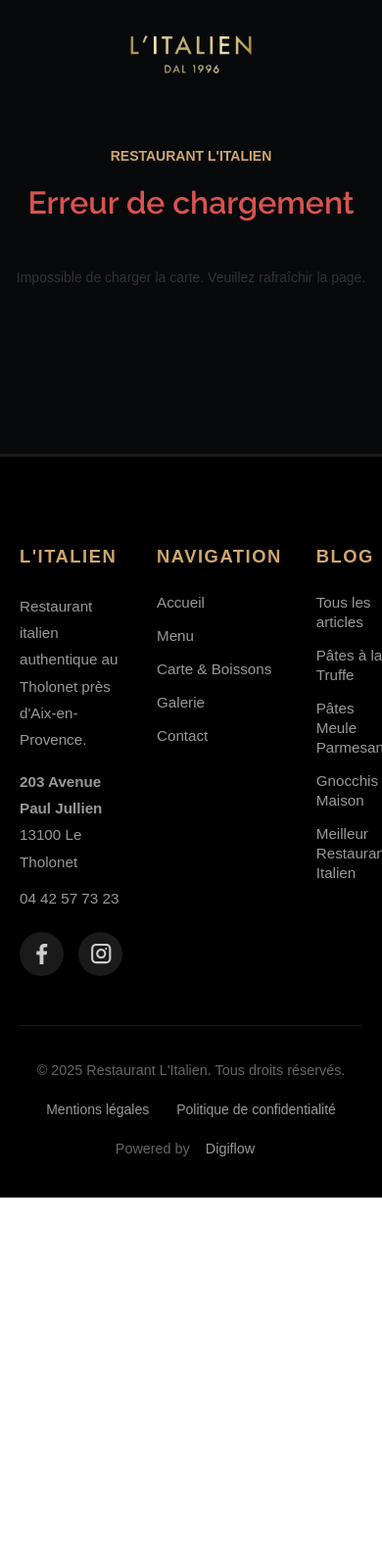
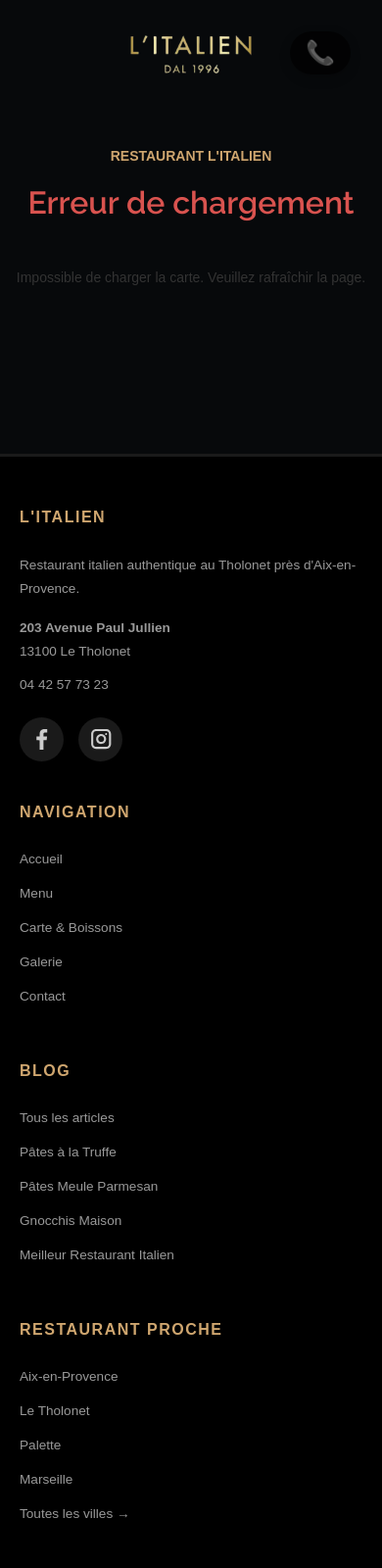
Before and after one commit to DigiflowAgency/litalien.fr, a website: page carte-boissons.html in a window 390 px wide. Shown: the top 1600 px of the page at 98% size. Before the commit the page ends 1222 px from the top, so only its background shows below. Drawn offline with nearby package versions, Linux system fonts and the light colour scheme; no server answers; a script that the page names is missing.

Commit message:
feat: Add floating phone button for mobile + responsive fixes
- Add phone icon button (📞) in top-right corner on mobile only
- Matches music icon style (semi-transparent black background)
- Links directly to restaurant phone number
- Fix footer responsive (single column on mobile)
- Fix Google Maps responsive sizing
- Fix menu prices size on mobile
- Remove non-working burger menu CSS

🤖 Generated with [Claude Code](https://claude.com/claude-code)

Co-Authored-By: Claude Opus 4.5 <noreply@anthropic.com>

```diff
--- a/carte-boissons.html
+++ b/carte-boissons.html
@@ -1664,9 +1664,6 @@
     <style>
 /* =================== HERO SECTION =================== */
 @import url('https://fonts.googleapis.com/css2?family=Raleway:wght@600&display=swap');
-/* Menu burger visible sur fond noir */
-.menu-button { color: #fff; }
-.w-icon-nav-menu { color: #fff; }
 .hero-video {
   position: relative;
   width: 100%;
@@ -2055,12 +2052,124 @@
   background: #b68a4f;
   color: #fff;
 }
+/* Bouton téléphone flottant - Mobile uniquement */
+.btn-phone-mobile {
+  display: none;
+  position: fixed;
+  top: 32px;
+  right: 32px;
+  z-index: 999;
+  background: rgba(0, 0, 0, 0.7);
+  border: none;
+  color: #fff;
+  padding: 12px 16px;
+  border-radius: 50px;
+  cursor: pointer;
+  font-size: 1.5rem;
+  box-shadow: 0 4px 12px rgba(0, 0, 0, 0.2);
+  transition: all 0.2s;
+  text-decoration: none;
+}
+.btn-phone-mobile:hover {
+  background: rgba(0, 0, 0, 0.9);
+}
+@media (max-width: 991px) {
+  .btn-phone-mobile {
+    display: flex;
+    align-items: center;
+    justify-content: center;
+  }
+}
+
+/* =================== CORRECTIONS RESPONSIVE MOBILE =================== */
+/* Empêcher le débordement horizontal */
+html, body {
+  overflow-x: hidden !important;
+  max-width: 100vw;
+}
+
+@media (max-width: 991px) {
+  /* Footer responsive */
+  .seo-footer {
+    padding: 40px 15px 30px !important;
+    overflow-x: hidden;
+  }
+  .seo-footer-grid {
+    grid-template-columns: 1fr !important;
+    gap: 30px !important;
+    padding: 0 10px;
+  }
+  .seo-footer-col {
+    word-wrap: break-word;
+    overflow-wrap: break-word;
+  }
+  .seo-footer-col ul {
+    padding-right: 10px;
+  }
+  .seo-footer-bottom {
+    flex-direction: column;
+    text-align: center;
+    gap: 15px;
+  }
+
+  /* Google Maps responsive */
+  .maps_section .w-embed {
+    padding: 0 10px;
+  }
+  .maps_section iframe {
+    width: 100% !important;
+    max-width: 100% !important;
+    height: 400px !important;
+    border-radius: 10px !important;
+  }
+
+  /* Prix du menu plus petits */
+  .price {
+    font-size: 1rem !important;
+    width: auto !important;
+    min-width: 40px;
+  }
+  .element_name-text {
+    font-size: 0.9rem !important;
+  }
+  .menu_container {
+    padding: 0 10px !important;
+  }
+}
+
+@media (max-width: 479px) {
+  /* Footer encore plus compact */
+  .seo-footer-grid {
+    padding: 0 5px;
+  }
+  .seo-footer-col h4 {
+    font-size: 1rem;
+  }
+  .seo-footer-col a,
+  .seo-footer-col p {
+    font-size: 0.85rem !important;
+  }
+
+  /* Maps plus petit sur très petits écrans */
+  .maps_section iframe {
+    height: 300px !important;
+  }
+
+  /* Prix encore plus compacts */
+  .price {
+    font-size: 0.9rem !important;
+  }
+}
 </style>
   </div>
   <div class="global-script w-embed w-script"><!--  Audio italien et bouton volume  -->
     <button id="audio-video2-btn" class="audio-video2-btn desktop-only" aria-label="Activer le son de la vidéo 2">
       🔈
     </button>
+    <!-- Bouton téléphone flottant - Mobile uniquement -->
+    <a href="tel:0442577323" class="btn-phone-mobile" aria-label="Appeler le restaurant">
+      📞
+    </a>
     <audio id="italien-music" preload="auto">
       <source src="https://www.dropbox.com/scl/fi/rc9qm5dmtk3weomkzacdd/Italien-pour-L-Italien.m4a?rlkey=p8608j6ujm1chcal6a5yh2j82&st=1zeuz4wy&raw=1" type="audio/mp4">
     </audio>
```
Also changed, not shown: index.html (+112 -3 lines).
